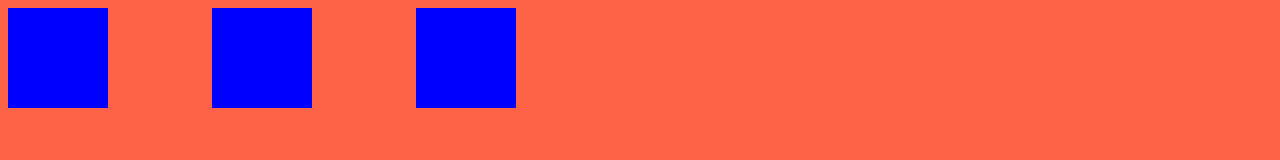
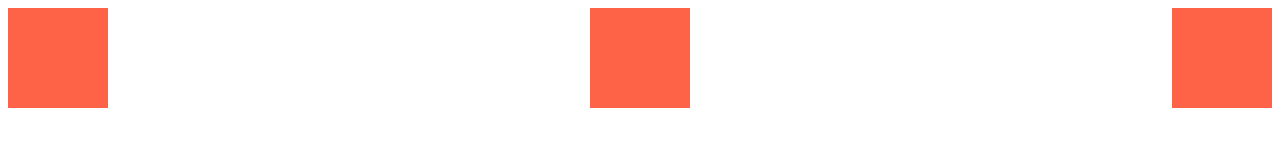
Before and after one commit to ungra/css-layout-vite, a website built with Vite: page index.html in a window 1280 px wide. Built offline with nearby package versions, Linux system fonts and the light colour scheme.

Commit message:
after flexbox

```diff
--- a/src/style.css
+++ b/src/style.css
@@ -1,11 +1,10 @@
 body {
-  background-color: tomato;
+  display: flex;
+  justify-content: space-between;
 }
 
 .box {
-  display: inline-block;
+  background-color: tomato;
   width: 100px;
   height: 100px;
-  background-color: blue;
-  margin-right: 100px;
 }
```
Also changed, not shown: README.md.
